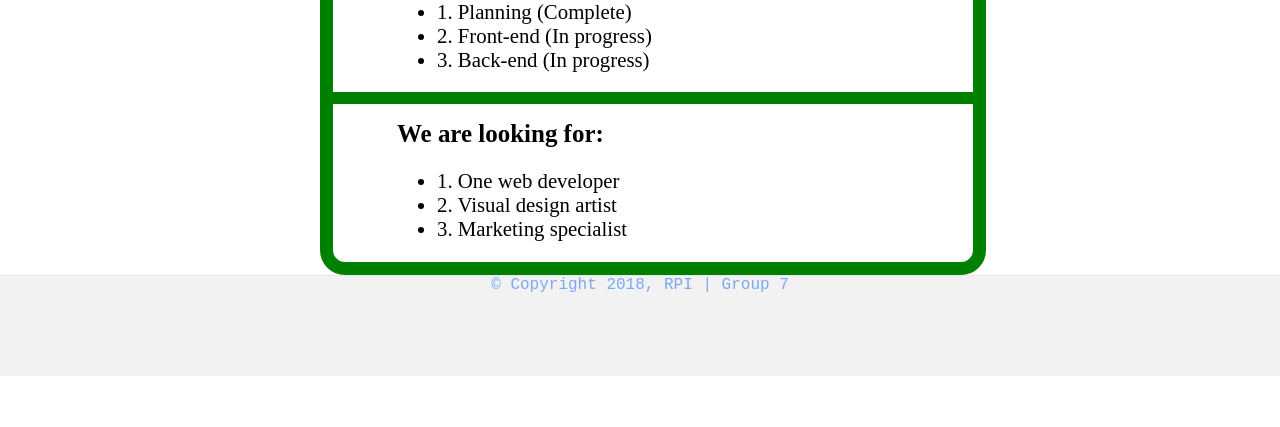
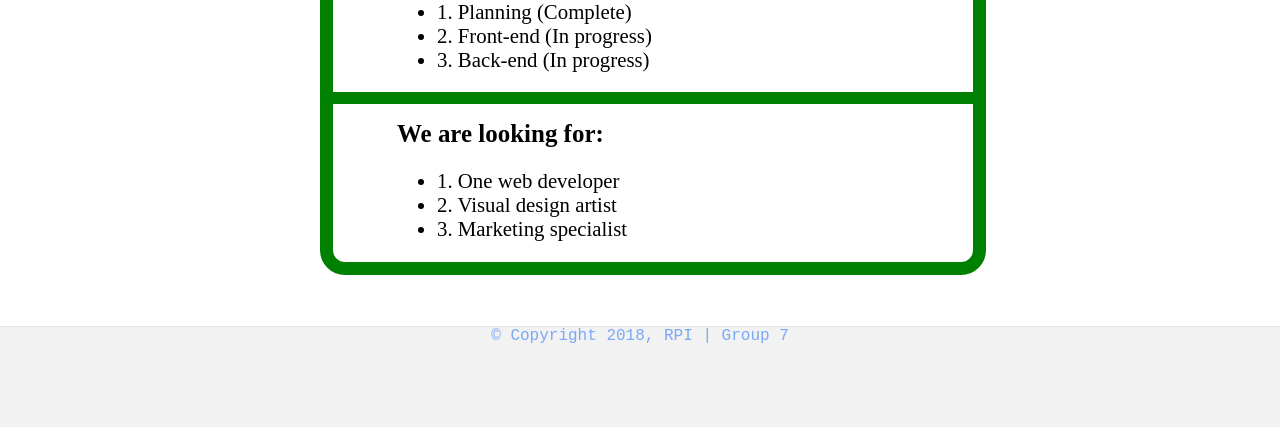
Before and after one commit to hhy4285/it2110-2, a PHP site: page /group_profile_page/group_profile.php in a window 1280 px wide. Shown: the part 657-1084 px from the top of the page. Before the commit the page ends 1033 px from the top, so only its background shows below. Run offline with PHP 8.4, Linux system fonts and the light colour scheme; some web fonts are replaced.

Commit message:
Update style_group_profile.css

```diff
--- a/group_profile_page/resources/style_group_profile.css
+++ b/group_profile_page/resources/style_group_profile.css
@@ -11,6 +11,7 @@
   height: 55%;
   margin-left: 25%;
   margin-top: 5%;
+  margin-bottom: 4%;
   border: 13px solid green;
   border-radius: 25px;
   font-family: 'Suez One', serif;
```
